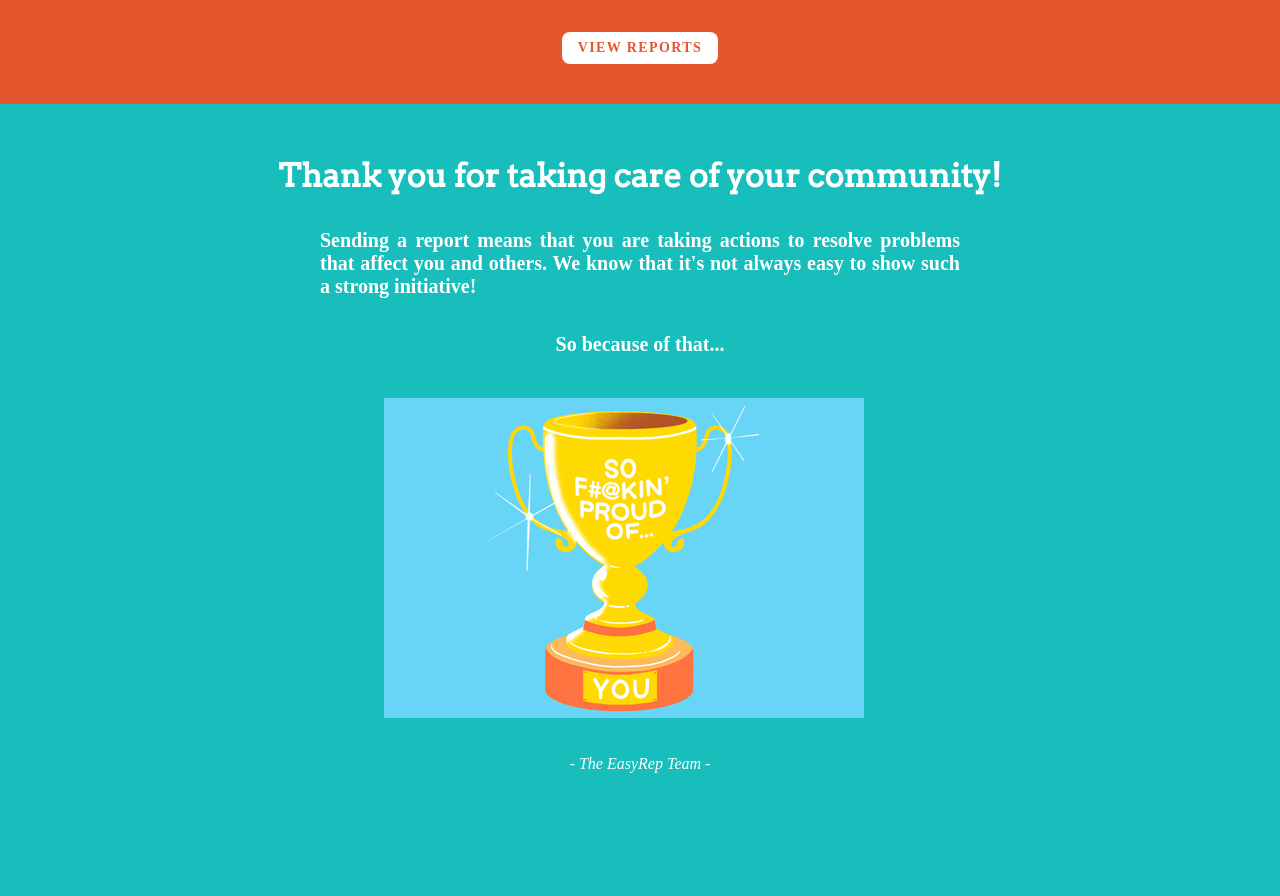
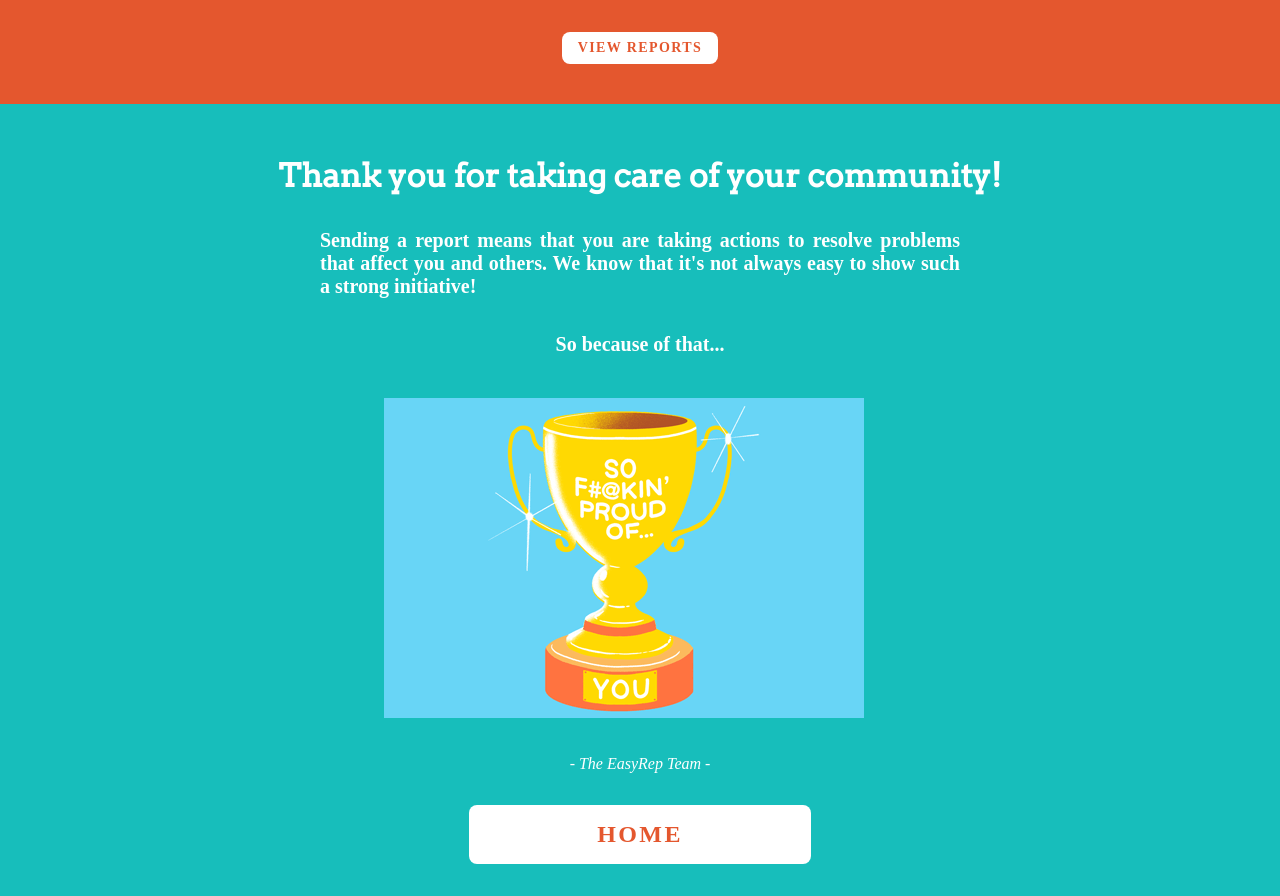
Before and after one commit to FACN3/easyRep, a React (Create React App) app in the folder client/: page /thankyou in a window 1280 px wide. Before the commit the page ends 800 px from the top, so only its background shows below. Built offline with nearby package versions, Linux system fonts and the light colour scheme.

Commit message:
Add Home button

```diff
--- a/client/src/components/ThankYou.js
+++ b/client/src/components/ThankYou.js
@@ -15,6 +15,15 @@ const ThankYou = () => {
           <img src={proud} alt="Congratulations!" />
       </div>
       <p className="tc white i">- The EasyRep Team -</p>
+      <div className="tc pt3">
+         <a
+          className="ttu tracked f3-ns f6 dib dim fw7-ns fw5 link br3 ph6 pv3-ns pv2 mb4 orange bg-white"
+          href="/"
+          title="Home"
+        >
+         Home
+     </a>
+ </div>
     </div>
   );
 };
```
